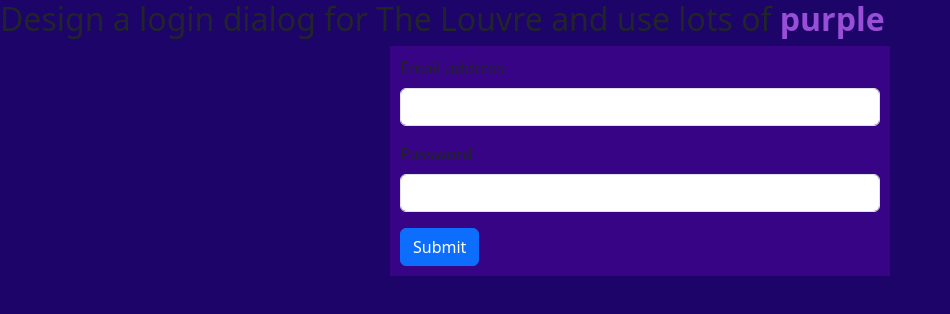
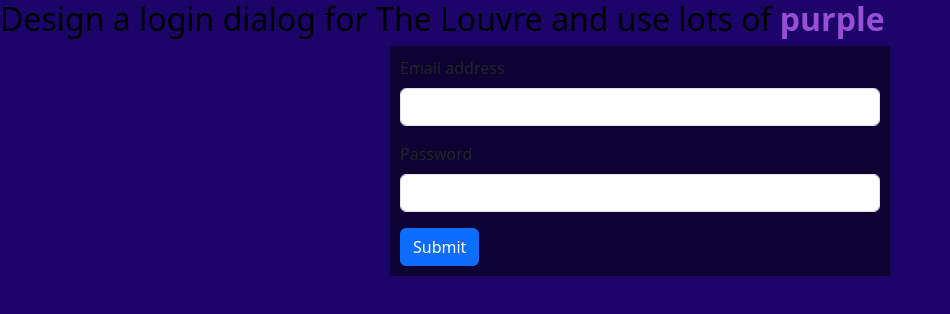
Before and after one commit to tagaychr/framework-challenge, a plain HTML site: page index.html in a window 1280 px wide. Shown: the whole page, without its empty margins (0-950 px from the left). Drawn offline with nearby package versions, Linux system fonts and the light colour scheme.

```diff
--- a/index.html
+++ b/index.html
@@ -7,7 +7,7 @@
     </head>
     <body id="background">
 
-        <h2>Design a login dialog for The Louvre and use lots of <b>purple</b></h2>
+        <h2 id="title">Design a login dialog for The Louvre and use lots of <b>purple</b></h2>
 
         <form>
             <div class="mb-3">
--- a/style.css
+++ b/style.css
@@ -5,7 +5,7 @@
 form{
 margin : auto;
 width : 500px;
-background : #370486;
+background : #0d0231;
 padding:10px;
 }
 
@@ -13,6 +13,6 @@ b{
     color: #984ed6;
 }
 
-h2{
+#title{
     color: #000000;
 }
```
